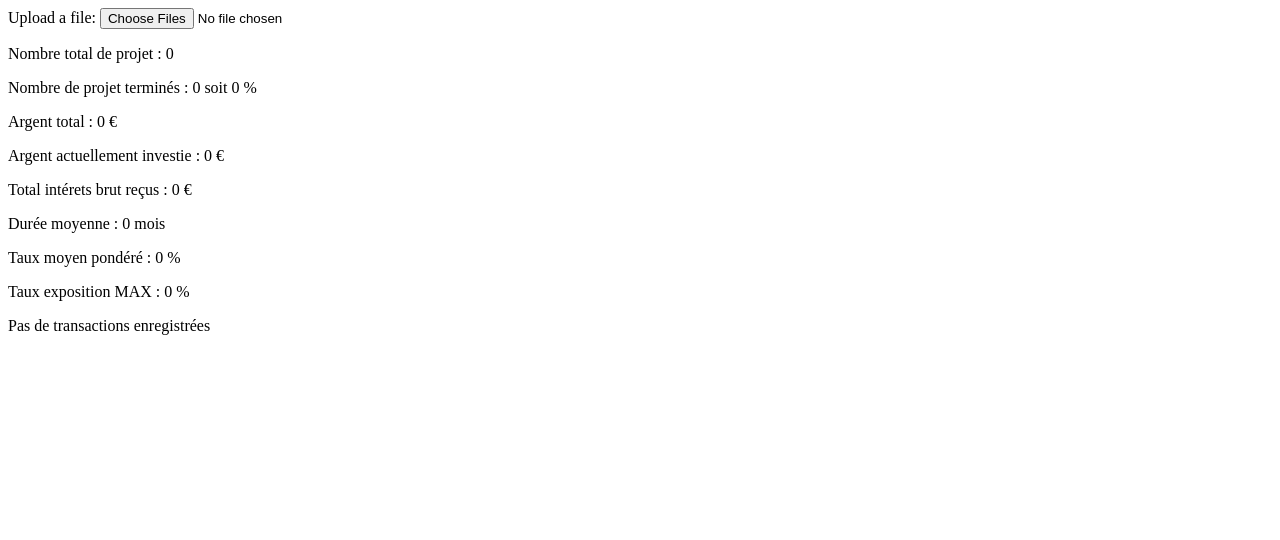
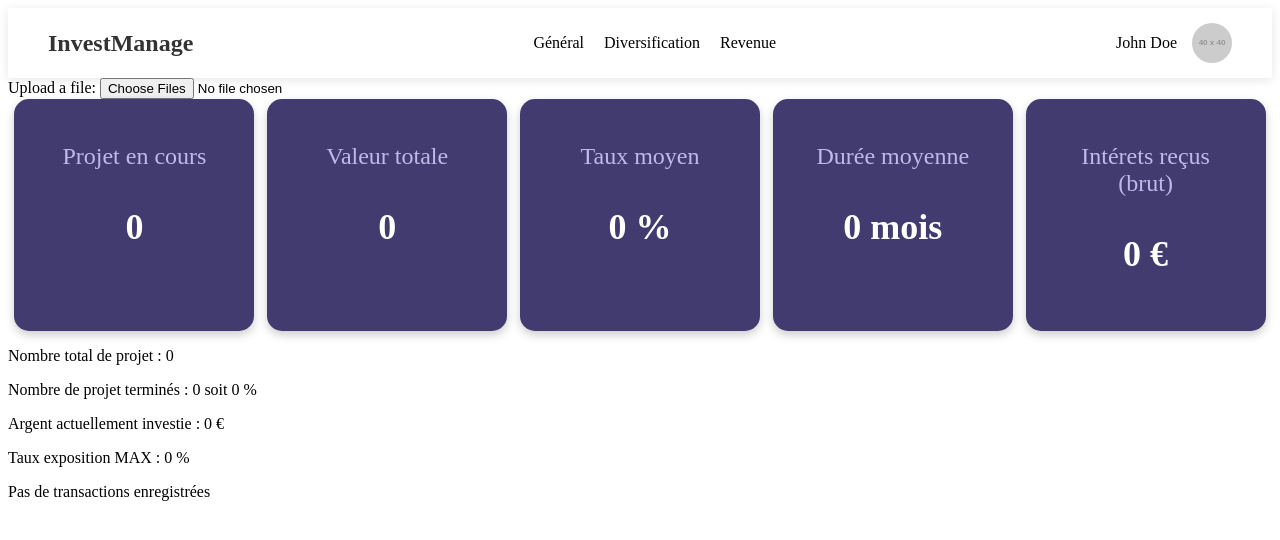
Before and after one commit to ARNAUDVictor/InvestBoardV2, a Svelte app: page / in a window 1280 px wide. Shown: the top 540 px of the page. Built offline with nearby package versions, Linux system fonts and the light colour scheme.

Commit message:
Add menu prototype and begin the UI

```diff
--- a/src/App.svelte
+++ b/src/App.svelte
@@ -1,16 +1,16 @@
 <script>
     import FileInput from "./components/FileInput.svelte";
     import GlobalStatsView from "./components/GlobalStatsView.svelte";
-    import GraphView from "./components/GraphView.svelte";
+    import MenuView from "./components/MenuView.svelte";
     import TransactionView from "./components/TransactionView.svelte";
 
 
 </script>
 
 <main>
+    <MenuView/>
     <FileInput/>
     <GlobalStatsView/>
-    <GraphView/>
     <TransactionView/>
 </main>
 
--- a/src/components/GlobalStatsView.svelte
+++ b/src/components/GlobalStatsView.svelte
@@ -1,17 +1,71 @@
 <script>
     import { statsStore } from "../store/statsStore";
+</script>
 
-</script>
-<p>Nombre total de projet : {$statsStore.totalProjectAmount}</p>
-<p>Nombre de projet terminés : {$statsStore.numberCompletedProjects} soit {$statsStore.percentageOfCompletedProjects} %</p>
-<p>Argent total : {$statsStore.totalLoanedMoney} €</p>
-<p>Argent actuellement investie : {$statsStore.totalCurrentlyLoanedMoney} €</p>
-<p>Total intérets brut reçus : {$statsStore.totalInterest} €</p>
-<p>Durée moyenne : {$statsStore.averageDuration} mois</p>
-<p>Taux moyen pondéré : {$statsStore.averageRate} %</p>
-<p>Taux exposition MAX : {$statsStore.maxExposure} %</p>
+<div id="cardContainer">
+    <div class="card">
+        <p class="title">Projet en cours</p>
+        <p class="value">
+            {$statsStore.totalProjectAmount - $statsStore.numberCompletedProjects}
+        </p>
+    </div>
+    <div class="card">
+        <p class="title">Valeur totale</p>
+        <p class="value">{$statsStore.totalLoanedMoney}</p>
+    </div>
+    <div class="card">
+        <p class="title">Taux moyen</p>
+        <p class="value">{$statsStore.averageRate} %</p>
+    </div>
+    <div class="card">
+        <p class="title">Durée moyenne</p>
+        <p class="value">{$statsStore.averageDuration} mois</p>
+    </div>
+    <div class="card">
+        <p class="title">Intérets reçus <br> (brut)</p>
+        <p class="value">{$statsStore.totalInterest} €</p>
+    </div>
+</div>
+<div>
+    <div class="">
+        <p>Nombre total de projet : {$statsStore.totalProjectAmount}</p>
+    </div>
+    <p>
+        Nombre de projet terminés : {$statsStore.numberCompletedProjects} soit {$statsStore.percentageOfCompletedProjects}
+        %
+    </p>
+    <p>
+        Argent actuellement investie : {$statsStore.totalCurrentlyLoanedMoney} €
+    </p>
 
+    <p>Taux exposition MAX : {$statsStore.maxExposure} %</p>
+</div>
 
 <style>
+    #cardContainer{
+        display: flex;
+        justify-content: space-around;
+    }
 
+    .card {
+        width: 200px;
+        background-color: #423b6f;
+        border-radius: 15px;
+        padding: 20px;
+        text-align: center;
+        color: #fff;
+        box-shadow: 0 4px 10px rgba(0, 0, 0, 0.2);
+        max-width: 200px;
+    }
+
+    .card .title {
+        font-size: 24px;
+        margin-bottom: 10px;
+        color: #c1b9e8;
+    }
+
+    .card .value {
+            font-size: 36px;
+            font-weight: bold;
+        }
 </style>
--- a/src/components/GraphView.svelte
+++ /dev/null
@@ -1,15 +0,0 @@
-<script>
-    import { onDestroy } from "svelte";
-	import { transactionsStore } from "../store/transactionsStore";
-
-	let test;
-	const unsubscribe = transactionsStore.subscribe(() => {
-		test = transactionsStore.getRemboursementByDate("01/06/2024", "01/08/2024");
-		console.log(test);
-	});
-
-	onDestroy(() => {
-		unsubscribe();
-	});
-
-</script>
--- /dev/null
+++ b/src/components/MenuView.svelte
@@ -0,0 +1,58 @@
+<script>
+
+</script>
+
+<div class="navbar">
+    <div class="logo">InvestManage</div>
+    <ul class="menu">
+        <li>Général</li>
+        <li>Diversification</li>
+        <li>Revenue</li>
+    </ul>
+    <div class="profile">
+        <span>John Doe</span>
+        <!-- svelte-ignore a11y-img-redundant-alt -->
+        <img src="https://via.placeholder.com/40" alt="Profile Image">
+    </div>
+</div>
+
+<style>
+.navbar {
+    background-color: #ffffff;
+    box-shadow: 0 2px 10px rgba(0, 0, 0, 0.1);
+    padding: 15px 40px;
+    display: flex;
+    justify-content: space-between;
+    align-items: center;
+}
+
+.navbar .logo {
+    font-size: 24px;
+    font-weight: bold;
+    color: #333;
+}
+
+.navbar .menu {
+    list-style-type: none;
+    margin: 0;
+    padding: 0;
+    display: flex;
+    gap: 20px;
+}
+
+.navbar .menu li {
+    display: inline-block;
+}
+
+.navbar .profile {
+    display: flex;
+    align-items: center;
+}
+
+.navbar .profile img {
+    border-radius: 50%;
+    width: 40px;
+    height: 40px;
+    margin-left: 15px;
+}
+</style>
--- a/src/components/RemboursementsView.svelte
+++ b/src/components/RemboursementsView.svelte
@@ -10,7 +10,7 @@
 
     let chartCanvas;
     let dates = remboursements.map((r) => r["Date"])
-    let montants = remboursements.map((r) => Number(replaceCommaByDot(r["Montant"])));
+    let montants = remboursements.map((r) => Number(replaceCommaByDot(r["Intérêts remboursés"])));
     dates = dates.reverse();
     montants = montants.reverse();
 
```
